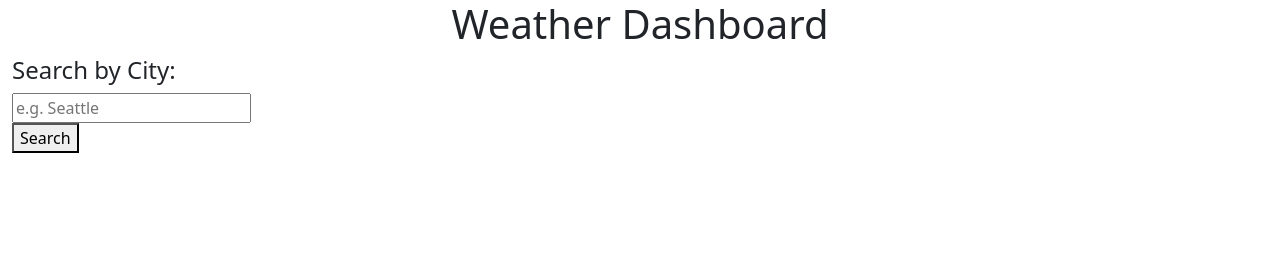
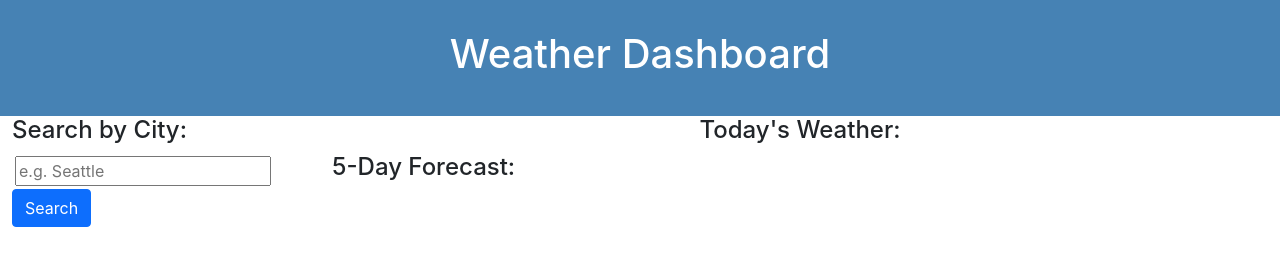
Before and after one commit to imanjit/hw6-weather-dashboard, a plain HTML site: page index.html in a window 1280 px wide. Drawn offline with nearby package versions, Linux system fonts and the light colour scheme.

Commit message:
Added styling

```diff
--- a/index.html
+++ b/index.html
@@ -17,17 +17,17 @@
         <div class="row">
             <aside class="col-lg-3">
                 <h4>Search by City:</h4>
-                <input id="cityInput" type="text" placeholder="e.g. Seattle">
-                <button id="searchBtn" type="submit">Search</button>
+                <input id="cityInput" class="input_css" type="text" placeholder="e.g. Seattle">
+                <button id="searchBtn" class="btn btn-primary" type="submit">Search</button>
             </aside>
 
             <main class="col-lg-9">
-                <section id="todayWeather">
-
+                <section id="todayWeather" class="text-center">
+                    <h4>Today's Weather:</h4>
                 </section>
 
                 <section>
-
+                    <h4>5-Day Forecast:</h4>
                 </section>
             </main>
         </div>
--- a/style.css
+++ b/style.css
@@ -0,0 +1,14 @@
+* {
+    box-sizing: border-box;
+    font-family: -apple-system, BlinkMacSystemFont, 'Segoe UI', Roboto, Oxygen, Ubuntu, Cantarell, 'Open Sans', 'Helvetica Neue', sans-serif;
+}
+
+.header_css {
+    background-color: steelblue;
+    padding: 30px;
+    color: white;
+}
+
+.input_css {
+    margin: 3px;
+}
```
